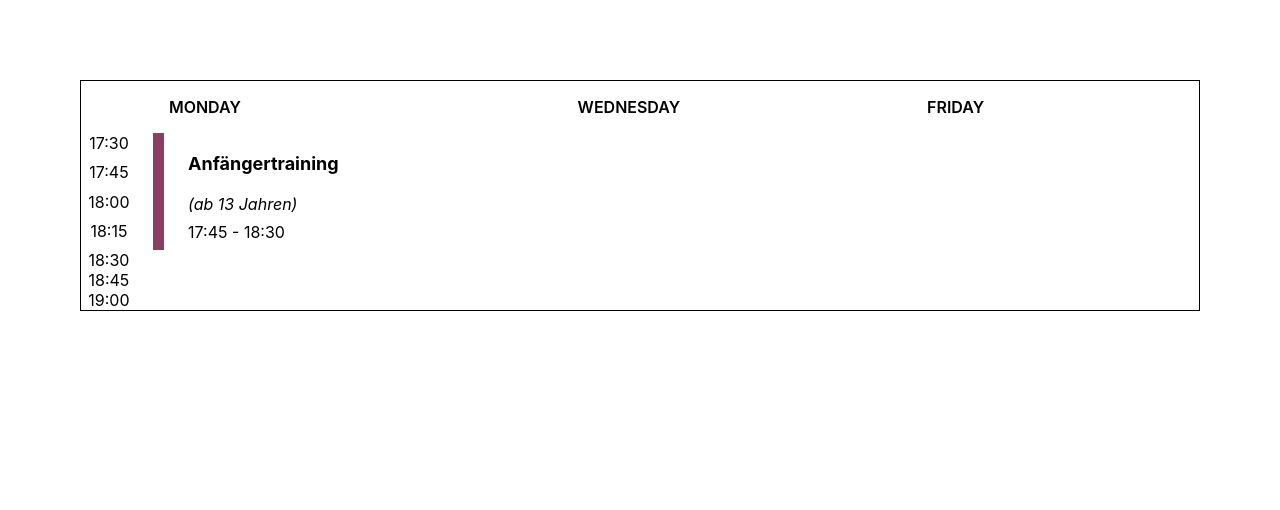
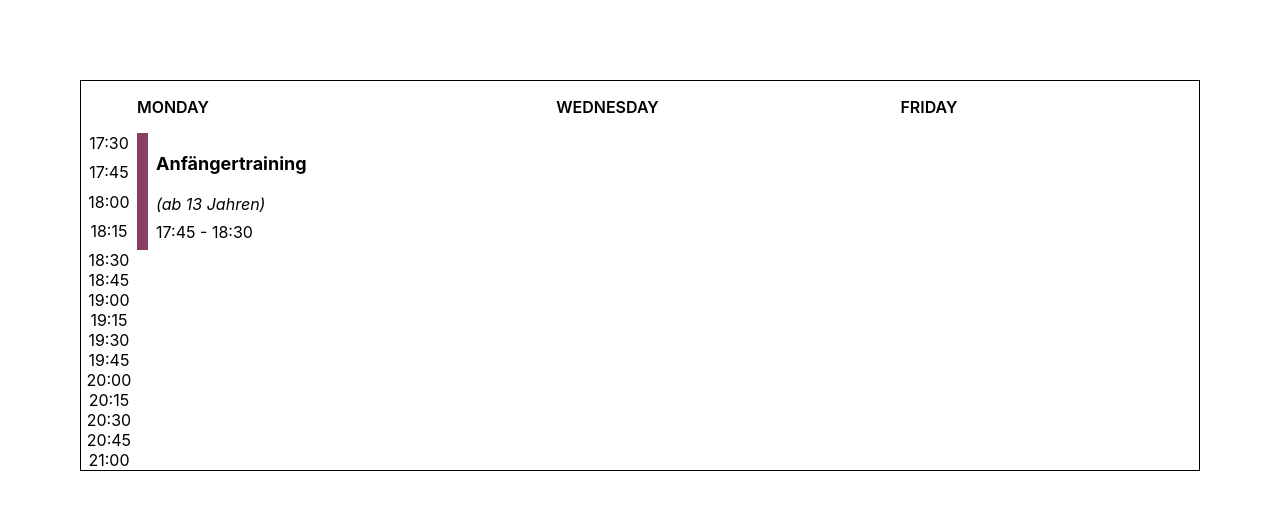
Before and after one commit to acoria/yeoljeong-timetable.react, a React (Create React App) app: page / in a window 1280 px wide. Shown: the top 510 px of the page. Built offline with nearby package versions, Linux system fonts and the light colour scheme.

Commit message:
Add dynamic days and timeline

```diff
--- a/src/App.tsx
+++ b/src/App.tsx
@@ -1,13 +1,47 @@
+import { IPlannedBlock } from "./timetable/IPlannedBlocks";
 import { Timetable } from "./timetable/timetable/Timetable";
 import { TimetableMode } from "./timetable/TimetableMode";
+import { Weekday } from "./timetable/Weekday";
 
 function App() {
+  const plannedBlocks: IPlannedBlock[] = [
+    {
+      title: "Training für alle",
+      color: "#485136",
+      weekday: Weekday.FRIDAY,
+      startTime: new Date(2024, 11, 21, 18, 45),
+      endTime: new Date(2024, 11, 21, 19, 45),
+    },
+    {
+      title: "Training für Anfänger",
+      color: "#893F61",
+      weekday: Weekday.MONDAY,
+      startTime: new Date(2024, 11, 17, 17, 30),
+      endTime: new Date(2024, 11, 17, 18, 30),
+    },
+    {
+      title: "Training für Fortgeschrittene",
+      color: "#893F61",
+      weekday: Weekday.WEDNESDAY,
+      startTime: new Date(2024, 11, 19, 20),
+      endTime: new Date(2024, 11, 19, 21),
+    },
+    // {
+    //   title: "Training ab 16 Uhr",
+    //   color: "#893F61",
+    //   weekday: Weekday.TUESDAY,
+    //   startTime: new Date(2024, 11, 19, 16, 30),
+    //   endTime: new Date(2024, 11, 19, 17),
+    // },
+  ];
+
   return (
     <div>
       <Timetable
         mode={TimetableMode.READONLY}
-        plannedBlocks={[]}
+        plannedBlocks={plannedBlocks}
         timelineIntervalInMinutes={15}
+        showTimeline
       />
     </div>
   );
--- /dev/null
+++ b/src/services/IPlannedBlockAnalyzer.ts
@@ -0,0 +1,11 @@
+import { IPlannedBlock } from "../timetable/IPlannedBlocks";
+import { Weekday } from "../timetable/Weekday";
+import { Time } from "../types/Time";
+
+export interface IPlannedBlockAnalyzer {
+  getPlannedWeekdays(plannedBlocks: IPlannedBlock[]): Weekday[];
+  getTimeIntervals(
+    plannedBlocks: IPlannedBlock[],
+    timelineIntervalInMinutes: number
+  ): Time[];
+}
--- /dev/null
+++ b/src/services/PlannedBlockAnalyzer.ts
@@ -0,0 +1,42 @@
+import { IPlannedBlock } from "../timetable/IPlannedBlocks";
+import { Weekday } from "../timetable/Weekday";
+import { Time } from "../types/Time";
+import { IPlannedBlockAnalyzer } from "./IPlannedBlockAnalyzer";
+import { TimeConverter } from "./TimeConverter";
+
+class PlannedBlockAnalyzerDefault implements IPlannedBlockAnalyzer {
+  getTimeIntervals(
+    plannedBlocks: IPlannedBlock[],
+    timelineIntervalInMinutes: number
+  ): Time[] {
+    const earliest = TimeConverter.findEarliestTime(
+      plannedBlocks.map((block) => block.startTime)
+    );
+    const latest = TimeConverter.findLatestTime(
+      plannedBlocks.map((block) => block.endTime)
+    );
+
+    let dateCursor: Date = earliest;
+    const times: Time[] = [];
+    while (TimeConverter.getTimeDifferenceInMinutes(dateCursor, latest) >= 0) {
+      times.push([dateCursor.getHours(), dateCursor.getMinutes()]);
+      dateCursor = TimeConverter.addMinutes(
+        dateCursor,
+        timelineIntervalInMinutes
+      );
+    }
+
+    return times;
+  }
+  getPlannedWeekdays(plannedBlocks: IPlannedBlock[]): Weekday[] {
+    const weekdays: Weekday[] = [];
+    plannedBlocks.forEach((block) => {
+      if (weekdays.findIndex((item) => item === block.weekday) === -1) {
+        weekdays.push(block.weekday);
+      }
+    });
+    return weekdays.sort((a, b) => a - b);
+  }
+}
+
+export const PlannedBlockAnalyzer = new PlannedBlockAnalyzerDefault();
--- /dev/null
+++ b/src/services/TimeConverter.ts
@@ -0,0 +1,31 @@
+class TimeConverterDefault {
+  findEarliestTime(dates: Date[]): Date {
+    return this.sortTimes(dates)[0];
+  }
+
+  findLatestTime(dates: Date[]): Date {
+    return this.sortTimes(dates)[dates.length - 1];
+  }
+
+  getTimeDifferenceInMinutes(earlierDate: Date, laterDate: Date) {
+    const hours = laterDate.getHours() - earlierDate.getHours();
+    const minutes = laterDate.getMinutes() - earlierDate.getMinutes();
+    return hours * 60 + minutes;
+  }
+
+  addMinutes(oldDate: Date, minutes: number): Date {
+    //turn minutes to milliseconds
+    return new Date(oldDate.getTime() + minutes * 60000);
+  }
+
+  private sortTimes(dates: Date[]): Date[] {
+    return dates.sort((a, b) => {
+      if (a.getHours() === b.getHours()) {
+        return a.getMinutes() - b.getMinutes();
+      } else {
+        return a.getHours() - b.getHours();
+      }
+    });
+  }
+}
+export const TimeConverter = new TimeConverterDefault();
--- a/src/timetable/IPlannedBlocks.ts
+++ b/src/timetable/IPlannedBlocks.ts
@@ -3,7 +3,7 @@ import { IBlock } from "./block/IBlock";
 import { Weekday } from "./Weekday";
 
 export interface IPlannedBlock extends IBlock, ISignedUp {
-  day: Weekday;
+  weekday: Weekday;
   startTime: Date;
   endTime: Date;
   // reoccuring
--- a/src/timetable/signup/ISignedUp.ts
+++ b/src/timetable/signup/ISignedUp.ts
@@ -1,4 +1,4 @@
 export interface ISignedUp {
-  signedUp: boolean;
-  signedUpParticipants: number;
+  signedUp?: boolean;
+  signedUpParticipants?: number;
 }
--- a/src/timetable/timetable/ITimetableProps.ts
+++ b/src/timetable/timetable/ITimetableProps.ts
@@ -8,7 +8,7 @@ export interface ITimetableProps {
   mode: TimetableMode;
   onBlockSignIn?: (plannedBlock: IPlannedBlock) => void;
   onBlockSignOut?: (plannedBlock: IPlannedBlock) => void;
-//   onBlockCreate?: (plannedBlock: IPlannedBlock) => void;
+  //   onBlockCreate?: (plannedBlock: IPlannedBlock) => void;
   showEmptyDays?: boolean;
   showTimeline?: boolean;
 }
--- a/src/timetable/timetable/Timetable.module.scss
+++ b/src/timetable/timetable/Timetable.module.scss
@@ -2,8 +2,7 @@
     margin: 5rem;
     border: 1px solid black;
     display: grid;
-    grid-template-columns: 5% 1% auto 1% auto 1% auto;
-    column-gap: 1rem;
+    // column-gap: 1rem;
 }
 
 .leftTop {
@@ -32,11 +31,13 @@
 }
 
 .day {
+    grid-row-start: 1;
     font-size: medium;
     font-weight: 600;
-    padding: 1rem;
+    padding: 1rem 0;
 }
 
 .timeline {
     text-align: center;
+    grid-column-start: 1;
 }
--- a/src/timetable/timetable/Timetable.tsx
+++ b/src/timetable/timetable/Timetable.tsx
@@ -2,47 +2,39 @@ import { ReactElement } from "react";
 import { Weekday } from "../Weekday";
 import { ITimetableProps } from "./ITimetableProps";
 import styles from "./Timetable.module.scss";
+import { PlannedBlockAnalyzer } from "../../services/PlannedBlockAnalyzer";
+import { useTimeTableViewModel } from "./useTimetableViewModel";
 
 export const Timetable: React.FC<ITimetableProps> = (props) => {
-  // const cssProperties = {
+  const viewModel = useTimeTableViewModel(props);
 
-  const timeline = (): ReactElement => {
-    const times = [
-      "17:30",
-      "17:45",
-      "18:00",
-      "18:15",
-      "18:30",
-      "18:45",
-      "19:00",
-    ].map((time, index) => (
-      <div className={styles.timeline} style={{ gridColumnStart: 1, gridRowStart: index + 2 }}>{time}</div>
+  const timelineColumn = props.showTimeline ? 1 : 0;
+  const weekdayGridColumn = (index: number) =>
+    `${index * 2 + 1 + timelineColumn}/ ${index * 2 + 3 + timelineColumn}`;
+
+  const timetableGridTemplateColumns = `${
+    props.showTimeline ? "5%" : ""
+  } ${viewModel.plannedWeekdays.map((_) => "1% auto").join(" ")}`;
+
+  const timeline = (): ReactElement[] => {
+    return viewModel.timeline.map((time, index) => (
+      <div className={styles.timeline} style={{ gridRowStart: index + 2 }}>
+        {time}
+      </div>
     ));
-    return (
-      <>
-        <div></div>
-        {times}
-      </>
-    );
   };
 
-  const weekdays = (): ReactElement => {
-    const days = [Weekday.MONDAY, Weekday.WEDNESDAY, Weekday.FRIDAY].map(
-      (weekday, index) => (
+  const weekdays = (): ReactElement[] =>
+    viewModel.plannedWeekdays.map((weekday, index) => (
       <div
         className={styles.day}
         style={{
-            gridColumnStart: index * 2 + 2,
-            gridRowStart: 1,
-            gridColumn: "span 2",
+          gridColumn: weekdayGridColumn(index),
         }}
       >
-          {Object.values(Weekday)[weekday]}
+        {weekday}
       </div>
-      )
-    );
-    return <>{days}</>;
-  };
+    ));
 
   const blocks = (): ReactElement => {
     return (
@@ -68,7 +60,10 @@ export const Timetable: React.FC<ITimetableProps> = (props) => {
   };
 
   return (
-    <div className={styles.timetable}>
+    <div
+      className={styles.timetable}
+      style={{ gridTemplateColumns: timetableGridTemplateColumns }}
+    >
       <div className={styles.leftTop}></div>
       {timeline()}
       {weekdays()}
--- /dev/null
+++ b/src/timetable/timetable/useTimetableViewModel.ts
@@ -0,0 +1,16 @@
+import { PlannedBlockAnalyzer } from "../../services/PlannedBlockAnalyzer";
+import { Weekday } from "../Weekday";
+import { ITimetableProps } from "./ITimetableProps";
+
+export const useTimeTableViewModel = (props: ITimetableProps) => {
+  const plannedWeekdays = PlannedBlockAnalyzer.getPlannedWeekdays(
+    props.plannedBlocks
+  ).map((weekday) => Object.values(Weekday)[weekday]);
+
+  const timeline: string[] = PlannedBlockAnalyzer.getTimeIntervals(
+    props.plannedBlocks,
+    15
+  ).map((time) => `${time[0]}:${time[1] === 0 ? "00" : time[1]}`);
+
+  return { plannedWeekdays, timeline };
+};
--- /dev/null
+++ b/src/types/Time.ts
@@ -0,0 +1 @@
+export type Time = [hour: number, minute: number];
```
Lines whose indentation alone changed are shown as unchanged.
